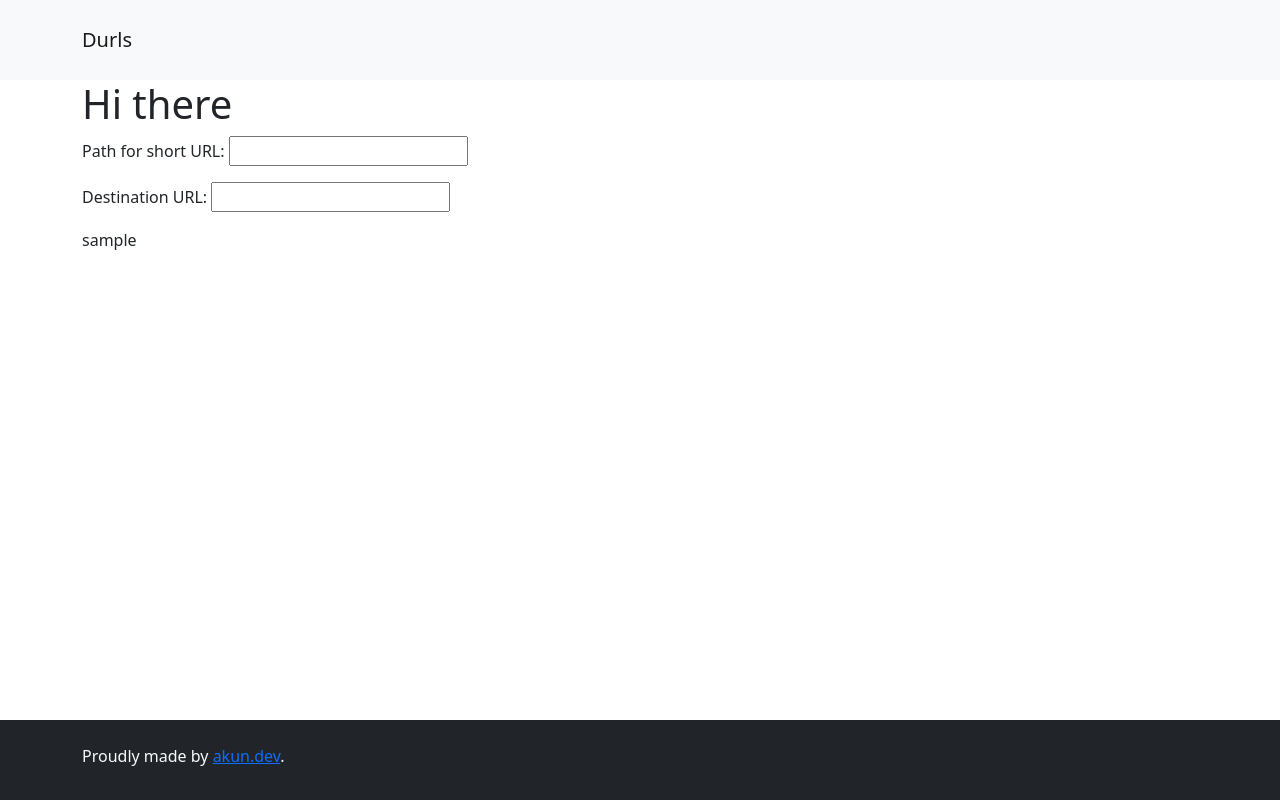
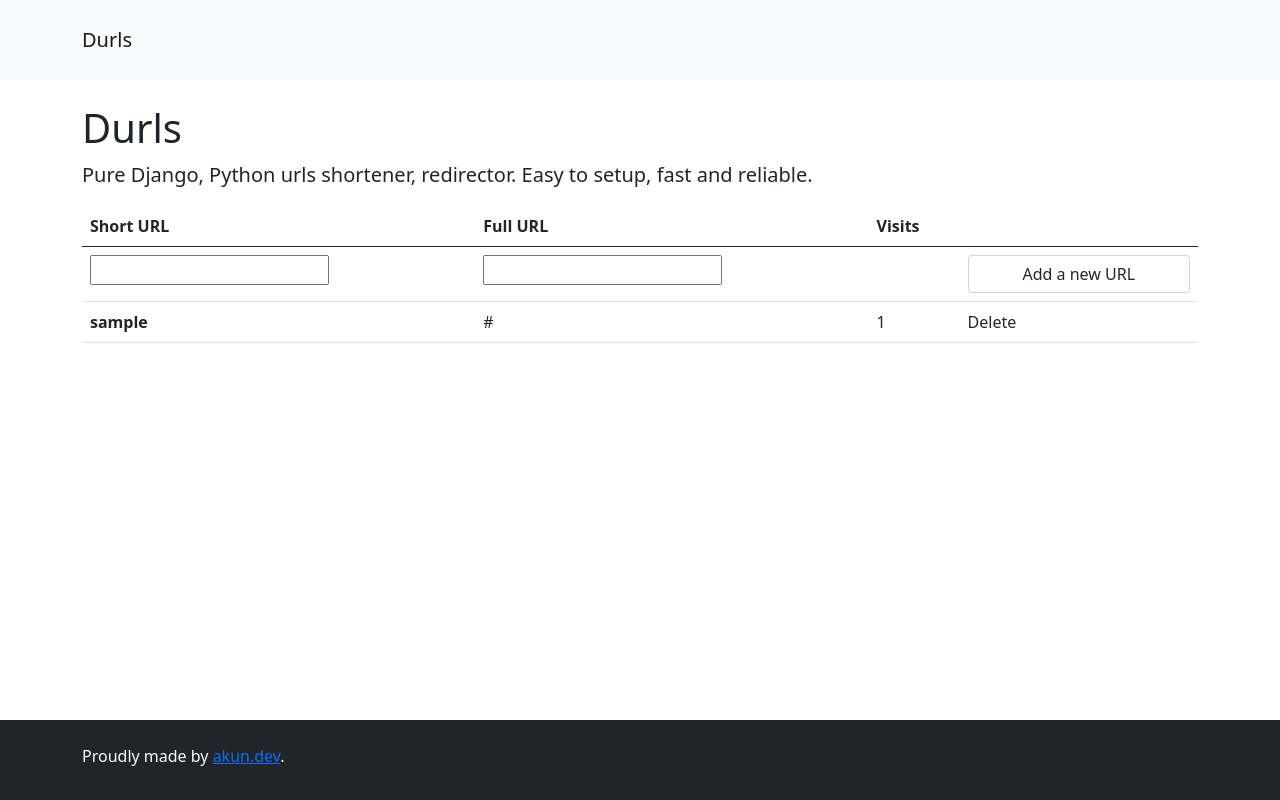
Before and after one commit to almazkun/durls, a Django app: template templates/destination_list.html in a window 1280 px wide. Run offline with Django 3.2, Linux system fonts and the light colour scheme; the template is opened without the code that fills it: values that come from a table or form of the project are taken from there, others are empty; tables that the repository leaves empty hold one stand-in row (values such as "Sample post"); some libraries are stand-ins or nearby versions.

Commit message:
redirector works

```diff
--- a/durls/models.py
+++ b/durls/models.py
@@ -15,6 +15,7 @@ class Destination(models.Model):
     class Meta:
         verbose_name = _("Destination")
         verbose_name_plural = _("Destinations")
+        ordering = ["-created_on"]
 
     def __str__(self):
         return self.slug
--- a/durls/urls.py
+++ b/durls/urls.py
@@ -1,6 +1,7 @@
 from django.urls import path, include
-from durls.views import DestinationListView
+from durls.views import DestinationCreateView, redirector
 
 urlpatterns = [
-    path("", DestinationListView.as_view(), name="destination_list"),
+    path("_/", DestinationCreateView.as_view(), name="destination_list"),
+    path("<slug>/", redirector, name="redirector"),
 ]
--- a/templates/_base.html
+++ b/templates/_base.html
@@ -8,9 +8,9 @@
         <meta http-equiv="X-UA-Compatible" content="IE=edge,chrome=1">
         <meta name="viewport" content="width=device-width,minimum-scale=1,initial-scale=1">
 
-        <title>{% block title %}Django URL Shortner{% endblock title %}</title>
+        <title>{% block title %}Django URL shortener{% endblock title %}</title>
         <meta name="author" content="Almaz Kunpeissov">
-        <meta name="description" content="{% block description %}Django URL Shortner{% endblock description %}">
+        <meta name="description" content="{% block description %}Django URL shortener{% endblock description %}">
         <meta name="keywords" content="{% block keywords %}{% endblock keywords %}">
 
         {% block css %}
--- a/templates/destination_list.html
+++ b/templates/destination_list.html
@@ -1,15 +1,40 @@
 {% extends '_base.html' %}
 
 {% block content %}
-    <section class='container' style="min-height:80vh">
+    <section class='container py-4' style="min-height:80vh">
         <div>
-            <h1>Hi there</h1>
-            <form method="POST">{% csrf_token %}
-                {{form.as_p}}
-            </form>
-            {% for destination in destinations %}
-                <p>{{destination.slug}}</p>
-            {% endfor %}
+            <h1>Durls</h1>
+            <p class="lead">Pure Django, Python urls shortener, redirector. Easy to setup, fast and reliable. </p>
+            <div class="table-responsive">
+                <table class="table">
+                    <thead>
+                        <tr>
+                            <th scope="col">Short URL</th>
+                            <th scope="col">Full URL</th>
+                            <th scope="col">Visits</th>
+                            <th scope="col"></th>
+                        </tr>
+                    </thead>
+                    <tbody>
+                        <form class="input-group" action="" method="post">{% csrf_token %}
+                            <tr>
+                                <th scope="row">{{ form.slug }}</th>
+                                <td>{{ form.destination_url }}</td>
+                                <td></td>
+                                <td><input class="form-control" input type="submit" value="Add a new URL" /></td>
+                            </tr>
+                        </form>
+                        {% for destination in destinations %}
+                            <tr>
+                                <th scope="row">{{destination.slug}}</th>
+                                <td>{{destination.destination_url}}</td>
+                                <td>{{destination.visits}}</td>
+                                <td>Delete</td>
+                            </tr>
+                        {% endfor %}
+                    </tbody>
+                </table>
+            </div>
         </div>
     </section>
 {% endblock %}
```
Also changed, not shown: durls/views.py (+16 -8 lines), README.md, durls/migrations/0002_auto_20210128_0254.py (added).
